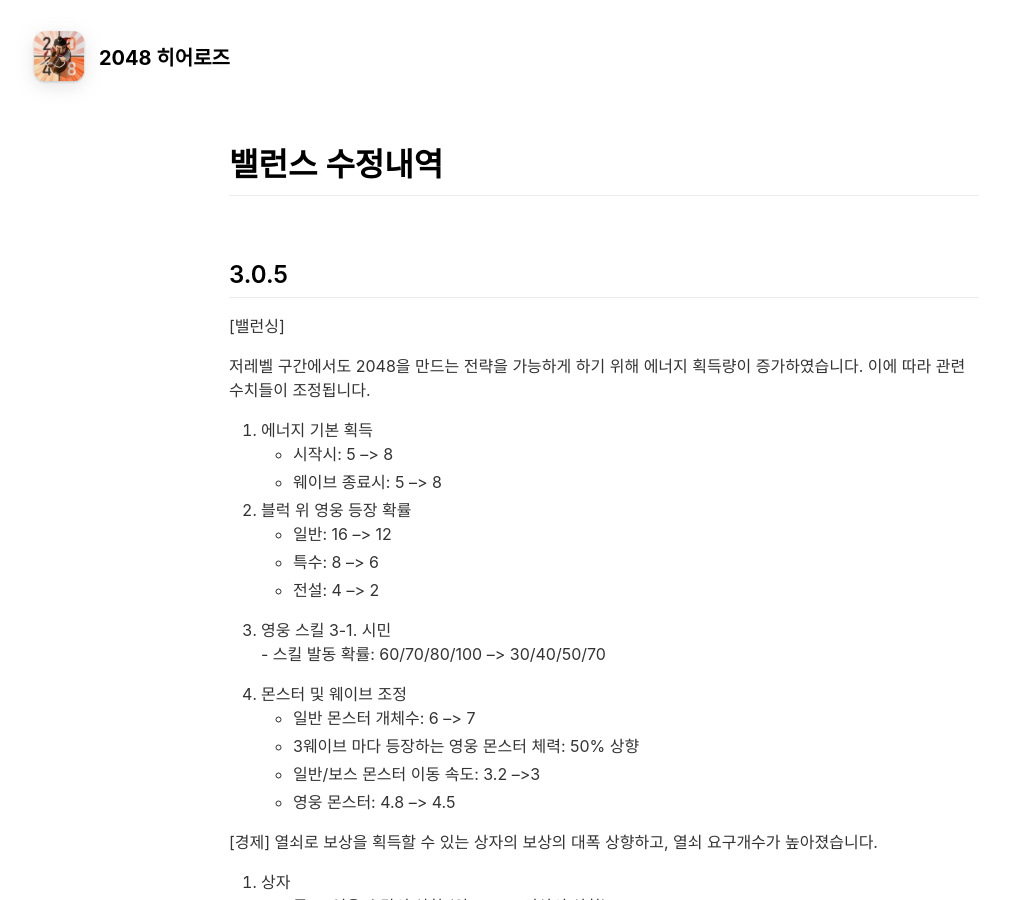
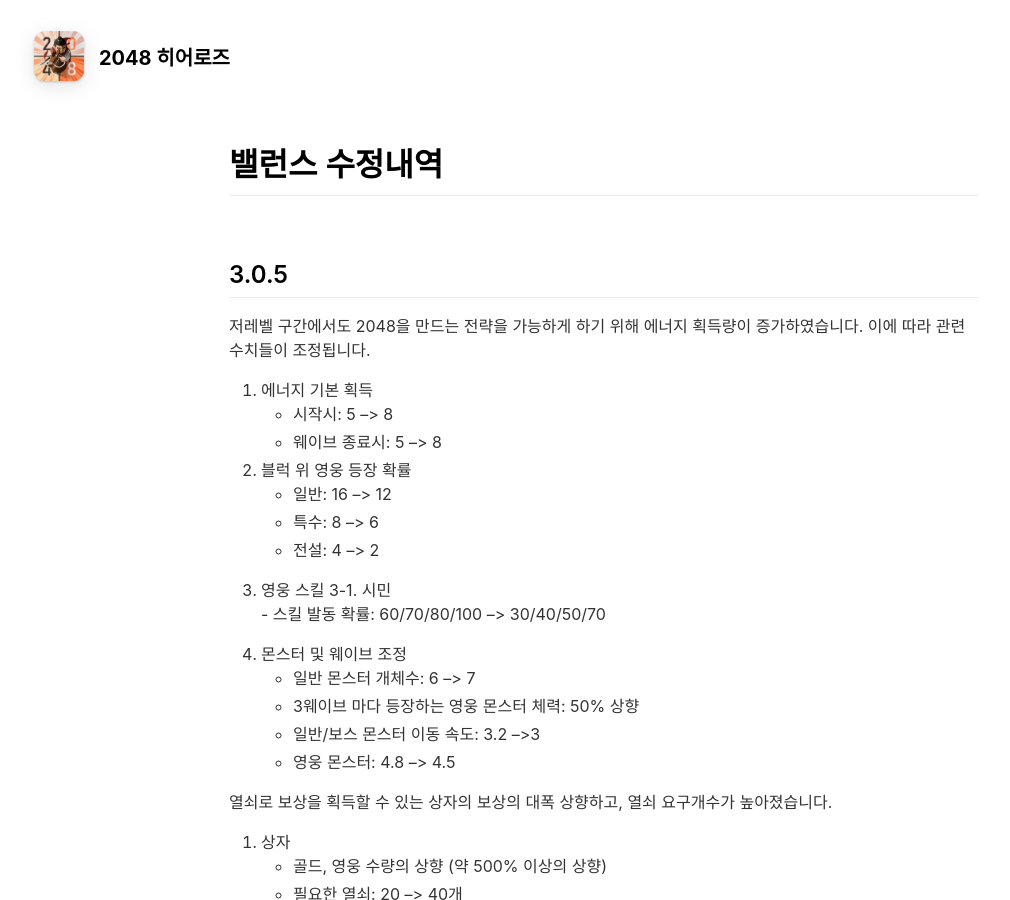
Before and after one commit to ArgoExped/Frozen-Arts, a Jekyll site: the page built from balance-kr.md, in a window 1280 px wide and 900 px high. Shown: the whole window, without its empty margins (36-1046 px from the left). Built offline with Jekyll 4.4.1, drawn with Linux system fonts in a browser that asks for light colours; nearby versions of some CDN libraries.

Commit message:
Update balance-kr.md
3.0.5-refine

```diff
--- a/balance-kr.md
+++ b/balance-kr.md
@@ -6,7 +6,6 @@ include_in_header: true
 # 밸런스 수정내역
 <br>
 ## 3.0.5
-[밸런싱]
 
 저레벨 구간에서도 2048을 만드는 전략을 가능하게 하기 위해 에너지 획득량이 증가하였습니다.
 이에 따라 관련 수치들이 조정됩니다.
@@ -30,7 +29,7 @@ include_in_header: true
      - 일반/보스 몬스터 이동 속도: 3.2 -->3
      - 영웅 몬스터: 4.8 --> 4.5
 
-[경제]
+
 열쇠로 보상을 획득할 수 있는 상자의 보상의 대폭 상향하고, 열쇠 요구개수가 높아졌습니다.
 
 1. 상자
@@ -41,7 +40,9 @@ include_in_header: true
      - 영웅 수량에 비해 레벨업에 필요한 골드가 많기 때문에, 상자에서 골드를 얻을 수 있는 가치를 높였습니다.
      - 영웅 레벨업 이외에 골드를 사용할 수 있는 추가 컨텐츠가 나올 계획입니다.
 
+
 편의성 및 성능 개선
+
 1. 배터리 소모 감소 및 성능 향상
 2. UI 개편 및 버그 픽스
 3. PvP 대기 시간이 5초로 고정됩니다. 높은 리스에서는 최대 8초 입니다.
```
